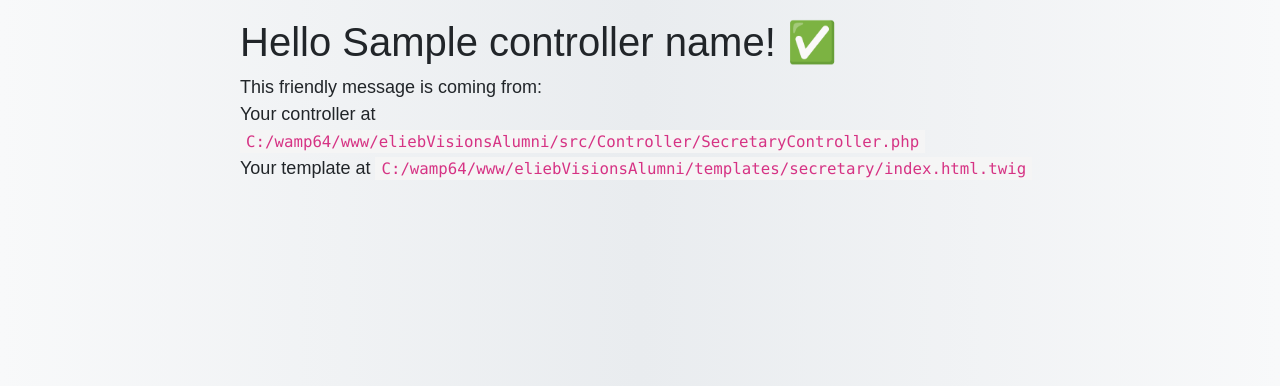
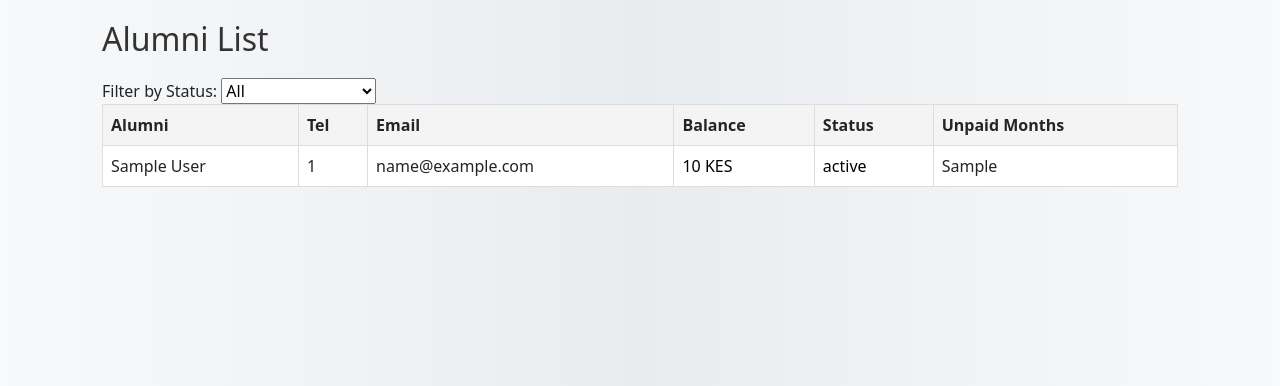
Before and after one commit to KOMUPeter/eliebVisionAlumni, a Symfony app: template templates/secretary/index.html.twig in a window 1280 px wide. Shown: the part 106-492 px from the top of the page. Run offline with Twig, Linux system fonts and the light colour scheme; the template is opened without the code that fills it: most values are stand-ins (such as "Sample title", 1, 10 or a date in 2020); style sheets or scripts are compiled from the project's sources; some libraries are stand-ins or nearby versions.

Commit message:
secretary and treasure page updating

```diff
--- a/assets/styles/app.css
+++ b/assets/styles/app.css
@@ -15,6 +15,7 @@ body {
 .alert {
     transition: opacity 1s ease-out;
 }
+
 
 /* *************** base html page ***************** */
 .logof {
@@ -140,8 +141,54 @@ body {
     background-color: #f1f1f1;
 }
 
+/* *************** secretary ***************** */
+#secretary {
+    padding: 20px;
+}
+
+#secretary h1 {
+    font-size: 2em;
+    margin-bottom: 20px;
+    color: #333;
+}
+
+#secretary table {
+    width: 100%;
+    border-collapse: collapse;
+}
+
+#secretary th, #secretary td {
+    border: 1px solid #ddd;
+    padding: 8px;
+    text-align: left;
+}
+
+#secretary th {
+    background-color: #f4f4f4;
+    font-weight: bold;
+}
+
+#secretary td {
+    background-color: #fff;
+}
+
+#secretary .status-ok, #secretary .amount-ok {
+    color: green;
+}
+
+#secretary .status-overpaid, #secretary .amount-overpaid {
+    color: skyblue;
+}
+
+#secretary .status-pending, #secretary .amount-pending {
+    color: red;
+}
+
+#secretary .status-default, #secretary .amount-default {
+    color: black;
+}
+
 /* *************** myaccount ***************** */
-/* Ensure container is centered */
 
 /* styles.css */
 .message-positive {
--- a/src/Controller/EventsController.php
+++ b/src/Controller/EventsController.php
@@ -32,7 +32,7 @@ class EventsController extends AbstractController
 
         // Create a new event and form only if the user has the 'ROLE_TREASURE' role
         $form = null;
-        if ($this->isGranted('ROLE_TREASURER') || $this->isGranted('ROLE_ADMIN')) {
+        if ($this->isGranted('ROLE_TREASURER') || $this->isGranted('ROLE_ADMIN') || $this->isGranted('ROLE_SECRETARY')) {
             $event = new Events();
             $form = $this->createForm(EventType::class, $event);
             $form->handleRequest($request);
--- a/src/Controller/HomePageController.php
+++ b/src/Controller/HomePageController.php
@@ -8,7 +8,7 @@ use Symfony\Component\Routing\Attribute\Route;
 
 class HomePageController extends AbstractController
 {
-    #[Route('/home', name: 'app_home_page')]
+    #[Route('/', name: 'app_home_page')]
     public function index(): Response
     {
         return $this->render('home_page/index.html.twig', [
--- a/templates/base.html.twig
+++ b/templates/base.html.twig
@@ -25,13 +25,13 @@
                 <ul class="navbar-nav">
                     {% if is_granted('ROLE_USER') %}
                     <li class="nav-item">
-                        <a class="nav-link" href="{{ path('app_home_page') }}">Home</a>
+                        <a class="nav-link {{ app.request.get('_route') == 'app_home_page' ? 'active' : '' }}" href="{{ path('app_home_page') }}">Home</a>
                     </li>
                     <li class="nav-item">
-                        <a class="nav-link" href="{{ path('myAccount') }}">My Account</a>
+                        <a class="nav-link {{ app.request.get('_route') == 'myAccount' ? 'active' : '' }}" href="{{ path('myAccount') }}">My Account</a>
                     </li>
                     <li class="nav-item">
-                        <a class="nav-link" href="{{ path('balance') }}">Balance</a>
+                        <a class="nav-link {{ app.request.get('_route') == 'balance' ? 'active' : '' }}" href="{{ path('balance') }}">Balance</a>
                     </li>
                     {% endif %}
 
@@ -42,15 +42,15 @@
                         </a>
                         <ul class="dropdown-menu" aria-labelledby="navbarDropdown">
                             {% if is_granted('ROLE_ADMIN') %}
-                            <li><a class="dropdown-item" href="{{ path('admin') }}">Admin Dashboard</a></li>
+                            <li><a class="dropdown-item {{ app.request.get('_route') == 'admin' ? 'active' : '' }}" href="{{ path('admin') }}">Admin Dashboard</a></li>
                             {% endif %}
 
                             {% if is_granted('ROLE_ADMIN') or is_granted('ROLE_SECRETARY') %}
-                            <li><a class="dropdown-item" href="{{ path('app_secretary') }}">Secretary Page</a></li>
+                            <li><a class="dropdown-item {{ app.request.get('_route') == 'secretary_users' ? 'active' : '' }}" href="{{ path('secretary_users') }}">Secretary Page</a></li>
                             {% endif %}
 
                             {% if is_granted('ROLE_ADMIN') or is_granted('ROLE_TREASURER') %}
-                            <li><a class="dropdown-item" href="{{ path('add_payout') }}">Treasurer Page</a></li>
+                            <li><a class="dropdown-item {{ app.request.get('_route') == 'add_payout' ? 'active' : '' }}" href="{{ path('add_payout') }}">Treasurer Page</a></li>
                             {% endif %}
                         </ul>
                     </li>
@@ -58,7 +58,7 @@
 
                     {% if is_granted('ROLE_USER') %}
                     <li class="nav-item">
-                        <a class="nav-link" href="{{ path('app_logout') }}">Sign out</a>
+                        <a class="nav-link {{ app.request.get('_route') == 'app_logout' ? 'active' : '' }}" href="{{ path('app_logout') }}">Sign out</a>
                     </li>
                     {% endif %}
                 </ul>
--- a/templates/secretary/index.html.twig
+++ b/templates/secretary/index.html.twig
@@ -1,20 +1,50 @@
 {% extends 'base.html.twig' %}
 
-{% block title %}Hello SecretaryController!{% endblock %}
+{% block title %}User Details{% endblock %}
 
 {% block body %}
-<style>
-    .example-wrapper { margin: 1em auto; max-width: 800px; width: 95%; font: 18px/1.5 sans-serif; }
-    .example-wrapper code { background: #F5F5F5; padding: 2px 6px; }
-</style>
+    <div id="secretary">
+        <h1>Alumni List</h1>
 
-<div class="example-wrapper">
-    <h1>Hello {{ controller_name }}! ✅</h1>
+        <!-- Filter Form -->
+        <form method="get" action="{{ path('secretary_users') }}">
+            <label for="status">Filter by Status:</label>
+            <select name="status" id="status" onchange="this.form.submit()">
+                <option value="all" {% if statusFilter == 'all' %}selected{% endif %}>All</option>
+                <option value="All months paid" {% if statusFilter == 'All months paid' %}selected{% endif %}>All months paid</option>
+                <option value="Over-paid" {% if statusFilter == 'Over-paid' %}selected{% endif %}>Over-paid</option>
+                <option value="Pending Dues" {% if statusFilter == 'Pending Dues' %}selected{% endif %}>Pending Dues</option>
+                <option value="Account Dormant" {% if statusFilter == 'Account Dormant' %}selected{% endif %}>Account Dormant</option>
+            </select>
+        </form>
 
-    This friendly message is coming from:
-    <ul>
-        <li>Your controller at <code>C:/wamp64/www/eliebVisionsAlumni/src/Controller/SecretaryController.php</code></li>
-        <li>Your template at <code>C:/wamp64/www/eliebVisionsAlumni/templates/secretary/index.html.twig</code></li>
-    </ul>
-</div>
+        <table>
+            <thead>
+                <tr>
+                    <th>Alumni</th>
+                    <th>Tel</th>
+                    <th>Email</th>
+                    <th>Balance</th>
+                    <th>Status</th>
+                    <th>Unpaid Months</th>
+                </tr>
+            </thead>
+            <tbody>
+                {% for item in userData %}
+                    <tr>
+                        <td>{{ item.user.firstName ~ ' ' ~ item.user.lastName }}</td>
+                        <td>{{ item.user.phoneNumber }}</td>
+                        <td>{{ item.user.email }}</td>
+                        <td class="{% if item.status == 'All months paid' %}amount-ok{% elseif item.status == 'Over-paid' %}amount-overpaid{% elseif item.status == 'Pending Dues' %}amount-pending{% elseif item.status == 'Account Dormant' %}amount-dormant{% else %}amount-default{% endif %}">
+                            {{ item.amount ~ ' KES' }}
+                        </td>
+                        <td class="{% if item.status == 'All months paid' %}status-ok{% elseif item.status == 'Over-paid' %}status-overpaid{% elseif item.status == 'Pending Dues' %}status-pending{% elseif item.status == 'Account Dormant' %}status-dormant{% else %}status-default{% endif %}">
+                            {{ item.status }}
+                        </td>
+                        <td>{{ item.unpaidMonths }}</td>
+                    </tr>
+                {% endfor %}
+            </tbody>
+        </table>
+    </div>
 {% endblock %}
--- a/templates/security/login.html.twig
+++ b/templates/security/login.html.twig
@@ -17,7 +17,7 @@
                 </div>
             {% endif %}
 
-            <h1 class="h3 mb-3 font-weight-normal text-center">Please sign in</h1>
+            <h1 class="h3 mb-3 font-weight-normal text-center">Access requires a login</h1>
             <label for="inputEmail">Email</label>
             <input type="email" value="{{ last_username }}" name="email" id="inputEmail" class="form-control" autocomplete="email" required autofocus>
             <label for="inputPassword">Password</label>
```
Also changed, not shown: src/Controller/MyAccountController.php (+13 -6 lines), src/Controller/SecretaryController.php (+96 -5 lines), templates/my_account/index.html.twig (+3 -5 lines), 1 other file.
